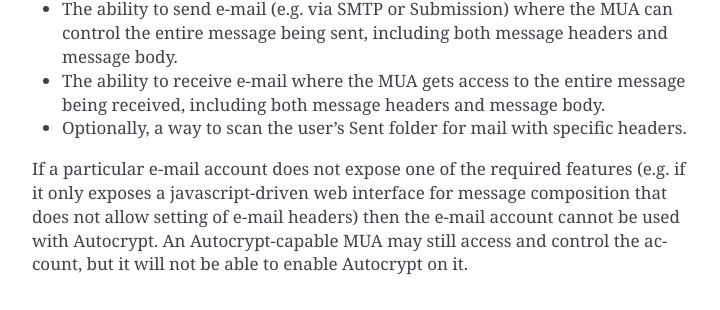
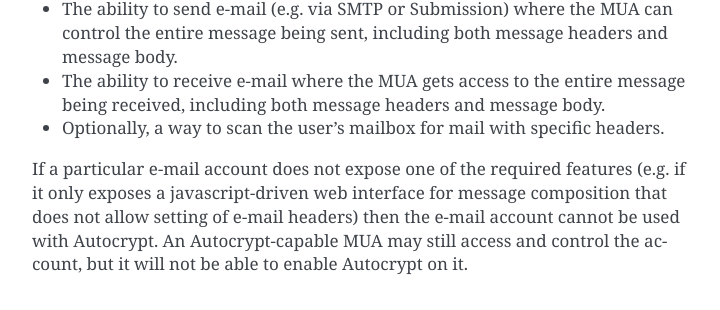
Before and after one commit to autocrypt/autocrypt, a Sphinx documentation site: the page built from doc/level1.rst, in a window 1280 px wide and 900 px high, scrolled down 2584 px. Shown: the part 144-454 px from the top of the window, without its empty margins (388-1108 px from the left). Built offline with Sphinx 7.4.7, drawn with Linux system fonts in a browser that asks for light colours.

Commit message:
Sync the wording of the general requirements to the requirements of the new 'Helping Users get Started' section.

```diff
--- a/doc/level1.rst
+++ b/doc/level1.rst
@@ -79,7 +79,7 @@ has credentials and capabilities to perform these network services:
   entire message being received, including both message headers and
   message body.
 
-- Optionally, a way to scan the user's Sent folder for mail with
+- Optionally, a way to scan the user's mailbox for mail with
   specific headers.
 
 If a particular e-mail account does not expose one of the required
```
